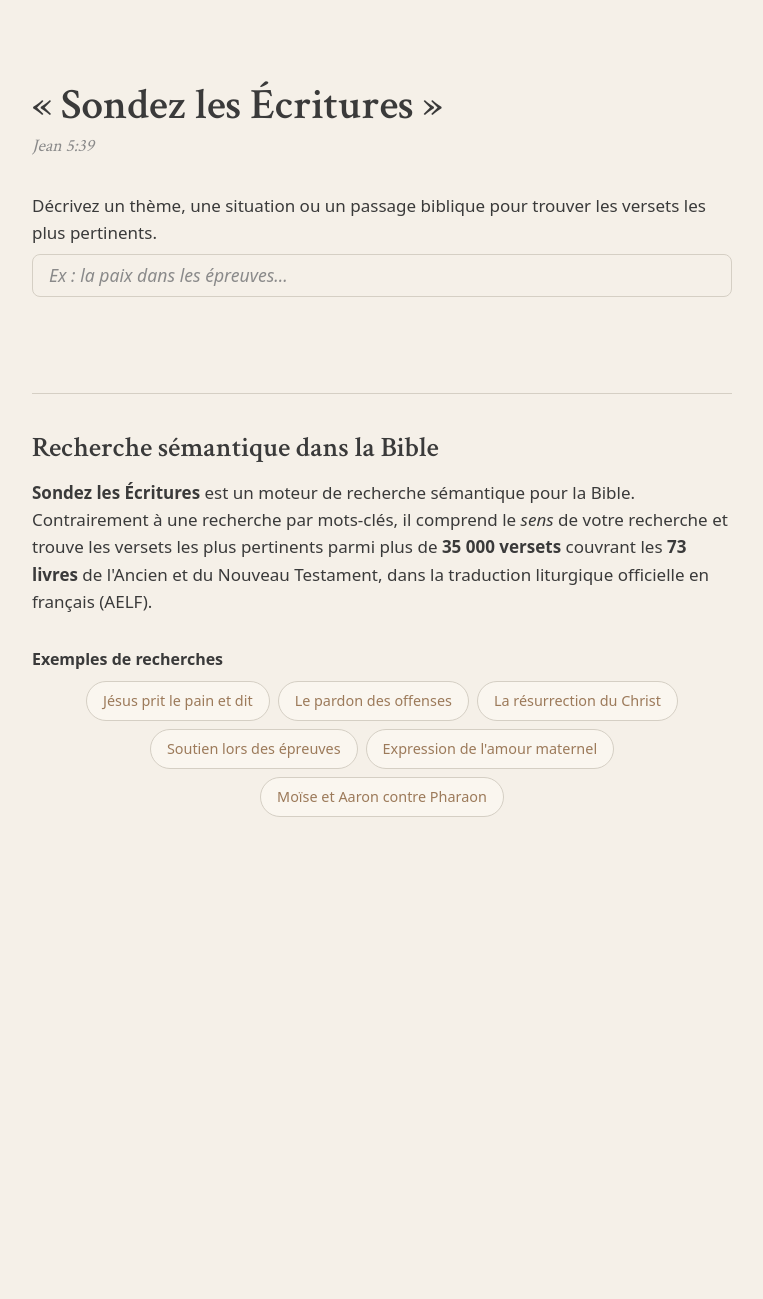
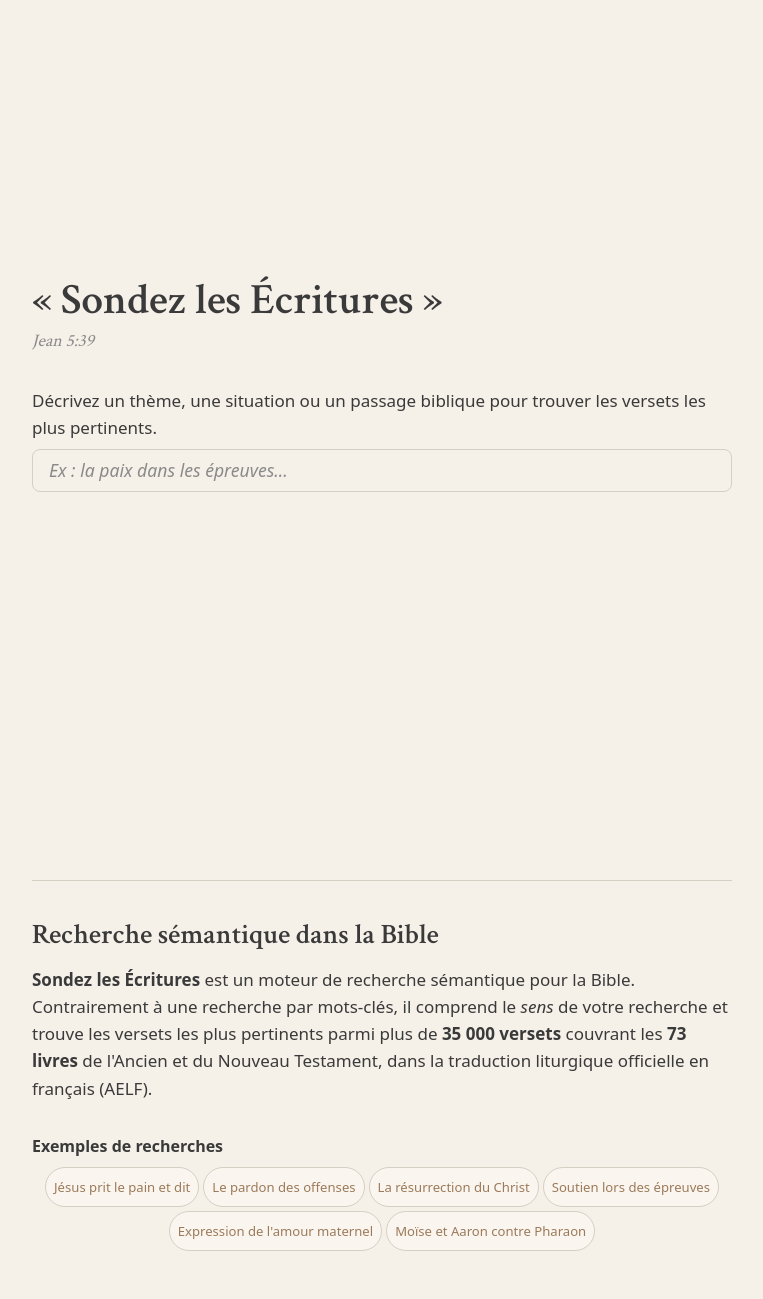
Before and after one commit to antoine-de-daran/rag_bible, a FastAPI app: page / in a window 1280 px wide. Shown: the whole page, without its empty margins (258-1021 px from the left). Before the commit the page ends 817 px from the top, so only its background shows below. Run offline with FastAPI, Linux system fonts and the light colour scheme; parts of the project's set-up code (start-up, migrations or seed data) failed here and were passed over; some libraries are stand-ins or nearby versions.

Commit message:
style(ui): compact example queries to 2 rows and wrap hero in own section
Reduce gap, padding and font-size on example-query buttons so all
6 fit in two lines. Move min-height/flex centering from body to a
dedicated .hero-section wrapper for cleaner layout separation.

Co-Authored-By: Claude Opus 4.6 <noreply@anthropic.com>

```diff
--- a/static/index.html
+++ b/static/index.html
@@ -57,6 +57,7 @@
     <p class="sidebar-version">v0.1.0</p>
   </aside>
 
+  <div class="hero-section">
   <header class="page-header" aria-label="Sondez les Écritures - Recherche sémantique">
     <h1>« Sondez les Écritures »</h1>
     <p class="verse-ref-header"><em>Jean 5:39</em></p>
@@ -91,6 +92,7 @@
       <div id="results-content"></div>
     </div>
   </main>
+  </div>
 
   <section class="seo-content" aria-label="À propos">
     <div class="seo-content-inner">
--- a/static/styles.css
+++ b/static/styles.css
@@ -90,19 +90,24 @@ body {
   padding-right: calc(var(--space-md) + env(safe-area-inset-right, 0px));
   padding-bottom: calc(var(--space-md) + env(safe-area-inset-bottom, 0px));
   -webkit-font-smoothing: antialiased;
+  scrollbar-gutter: stable;
+}
+
+/* --- Hero Section (full-viewport landing) --- */
+
+.hero-section {
   display: flex;
   flex-direction: column;
   min-height: 100vh;
   min-height: 100dvh;
-  scrollbar-gutter: stable;
 }
 
-body::before {
+.hero-section::before {
   content: "";
   flex: 2 0 0px;
 }
 
-body::after {
+.hero-section::after {
   content: "";
   flex: 3 0 0px;
 }
@@ -207,10 +212,14 @@ h1 {
   transition: none !important;
 }
 
-.animating::before,
-.animating::after {
+.animating .hero-section::before,
+.animating .hero-section::after {
   transition: none !important;
   flex-grow: 0 !important;
+}
+
+.animating .hero-section {
+  min-height: 0 !important;
 }
 
 /* --- Results-Active State (final docked position) --- */
@@ -228,8 +237,12 @@ h1 {
   overflow: hidden;
 }
 
-.results-active::before,
-.results-active::after {
+.results-active .hero-section {
+  min-height: 0;
+}
+
+.results-active .hero-section::before,
+.results-active .hero-section::after {
   flex-grow: 0;
 }
 
@@ -759,7 +772,7 @@ textarea:focus-visible {
   display: flex;
   flex-wrap: wrap;
   justify-content: center;
-  gap: var(--space-sm);
+  gap: var(--space-xs);
   margin-bottom: var(--space-lg);
 }
 
@@ -767,9 +780,9 @@ textarea:focus-visible {
   display: inline-flex;
   align-items: center;
   min-height: var(--touch-target-desktop);
-  padding: var(--space-sm) var(--space-md);
+  padding: var(--space-xs) var(--space-sm);
   font-family: var(--font-ui);
-  font-size: 0.9rem;
+  font-size: 0.82rem;
   color: var(--color-accent);
   background: var(--color-bg-card);
   border: 1px solid var(--color-border);
```
